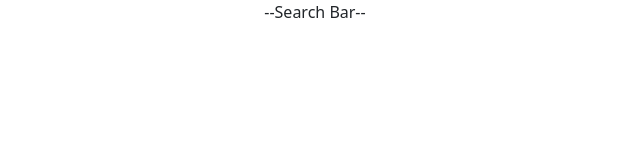
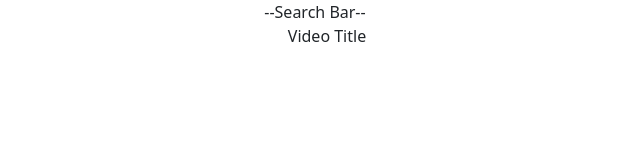
Before and after one commit to CMolitoris/YouTubeClone, a React (Create React App) app: page / in a window 1280 px wide. Shown: the top 160 px of the page, without its empty margins (313-953 px from the left). Built offline with nearby package versions, Linux system fonts and the light colour scheme.

Commit message:
Video Title Scaffolding
Video Title Scaffolding

```diff
--- a/src/components/App.jsx
+++ b/src/components/App.jsx
@@ -1,6 +1,7 @@
 import React, { Component } from 'react';
 import './App.css'
 import Header from './Header/Header';
+import VideoTitle from './VideoTitle/VideoTitle';
 
 
 class App extends Component {
@@ -23,6 +24,7 @@ class App extends Component {
       <div className='container-fluid'>
         <div className='row'>
           <Header />
+          <VideoTitle />
         </div>
       </div>
      );
--- a/src/components/Header/Header.jsx
+++ b/src/components/Header/Header.jsx
@@ -2,7 +2,7 @@ import React from 'react';
 import SearchBar from './SearchBar/SearchBar';
 
 
-function Header() {
+const Header = () => {
 
 
     return (
--- a/src/components/Header/SearchBar/SearchBar.jsx
+++ b/src/components/Header/SearchBar/SearchBar.jsx
@@ -1,7 +1,7 @@
 import React from 'react';
 
 
-function SearchBar() {
+const SearchBar = () => {
 
 
     return (
--- a/src/components/VideoTitle/VideoTitle.jsx
+++ b/src/components/VideoTitle/VideoTitle.jsx
@@ -0,0 +1,14 @@
+import React from 'react';
+
+
+const VideoTitle = () => {
+
+
+    return (
+        <div className='col text-center'>
+            Video Title
+        </div>
+    );
+}
+
+export default VideoTitle;
```
